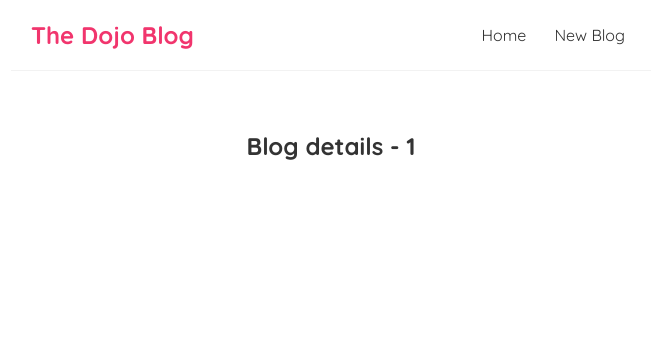
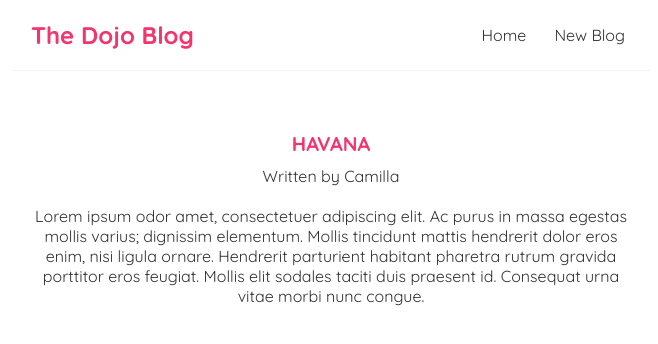
Before and after one commit to Kahssie/dojo-blog, a React (Create React App) app: page /blogs/1 in a window 1280 px wide. Shown: the top 344 px of the page, without its empty margins (309-967 px from the left). Built offline with nearby package versions, Linux system fonts and the light colour scheme; data requests are answered from the project's data file.

Commit message:
Reusing custom hooks

```diff
--- a/src/BlogDetails.js
+++ b/src/BlogDetails.js
@@ -1,11 +1,21 @@
 import { useParams } from "react-router-dom/cjs/react-router-dom.min";
+import useFetch from "./useFetch";
 
 const BlogDetails = () => {
-  const { id } = useParams()
+  const { id } = useParams();
+  const { data: blog, error, isPending } = useFetch('http://localhost:8000/blogs/' + id);
 
   return (
     <div className="blog-details">
-      <h2>Blog details - { id }</h2>
+      { isPending && <div>Loading...</div> }
+      { error && <div>{ error }</div> }
+      { blog && (
+        <article>
+          <h2>{ blog.title }</h2>
+          <p>Written by { blog.author }</p>
+          <div>{ blog.body }</div>
+        </article>
+      )}
     </div>
    );
 }
--- a/src/index.css
+++ b/src/index.css
@@ -51,3 +51,21 @@
 .blog-preview a{
   text-decoration: none;
 }
+
+/* blog details page */
+.blog-details h2 {
+  font-size: 20px;
+  color: #f1356d;
+  margin-bottom: 10px;
+}
+.blog-details div {
+  margin: 20px 0;
+}
+/* .blog-details button {
+  background: #f1356d;
+  color: #fff;
+  border: 0;
+  padding: 8px;
+  border-radius: 8px;
+  cursor: pointer;
+} */
```
